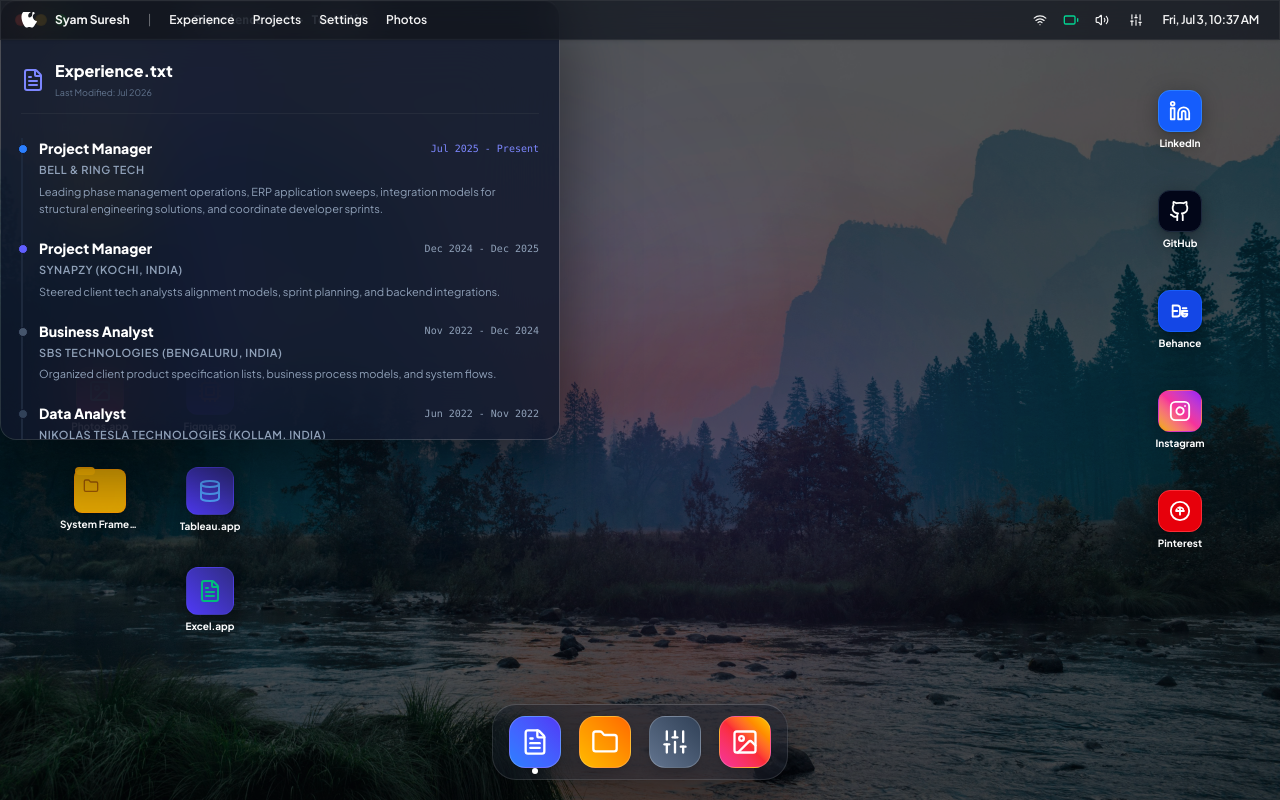
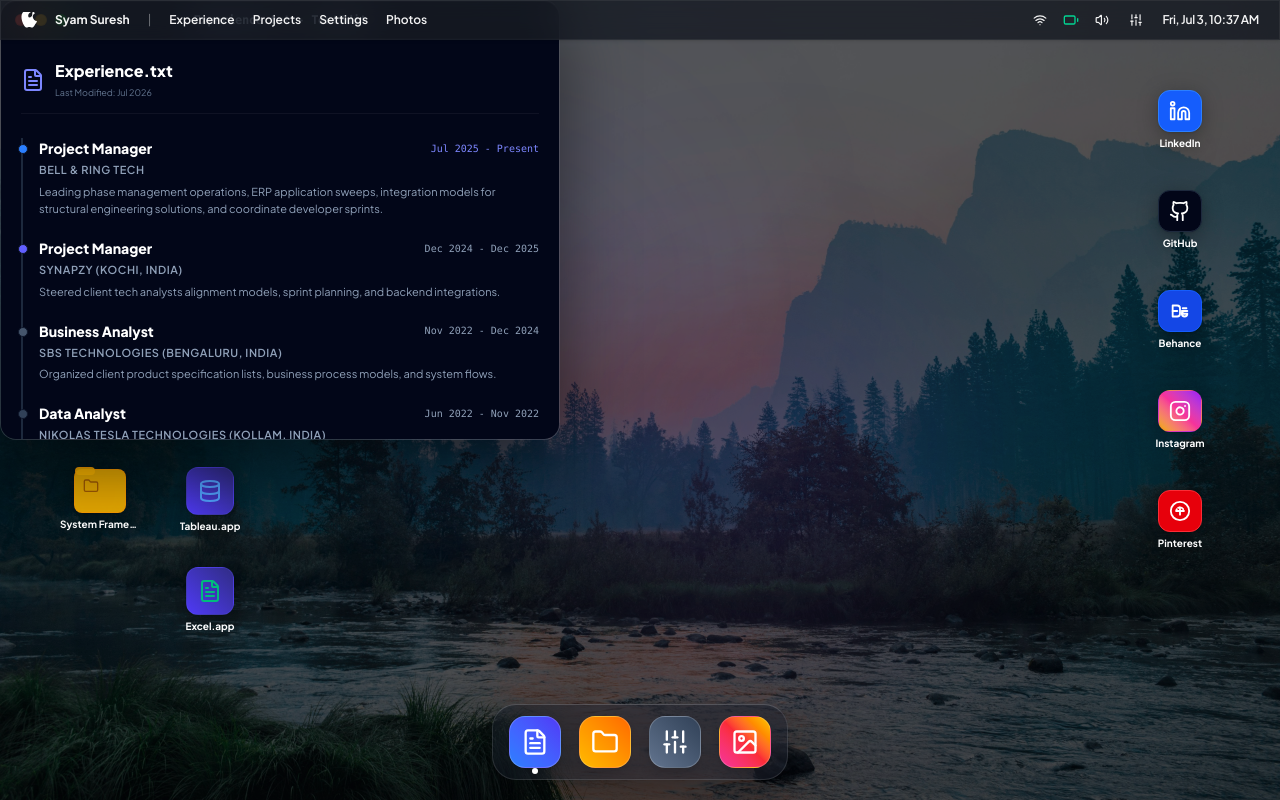
Before and after one commit to itsmesyaam/mac-style-portfolio-website, a React (Vite) app: page / in a window 1280 px wide. Both pictures are taken after a click on the element "Experience". Built offline with nearby package versions, Linux system fonts and the light colour scheme; a web font is replaced by a local one.

Commit message:
fix: make window content pane solid bg to prevent background windows showing through active window

```diff
--- a/src/components/MacDesktop.tsx
+++ b/src/components/MacDesktop.tsx
@@ -845,7 +845,9 @@
             </div>
 
             {/* Window scrollable content */}
-            <div className="flex-1 overflow-y-auto p-5 text-left bg-slate-900/70 text-slate-200 text-xs leading-normal select-text scrollbar-thin">
+            <div className={`flex-1 overflow-y-auto p-5 text-left text-xs leading-normal select-text scrollbar-thin transition-colors duration-300 ${
+              isThemeDark ? 'bg-slate-950 text-slate-200' : 'bg-slate-50 text-slate-900'
+            }`}>
 
               {/* EXPERIENCE WINDOW */}
               {win.id === 'experience' && (
```
